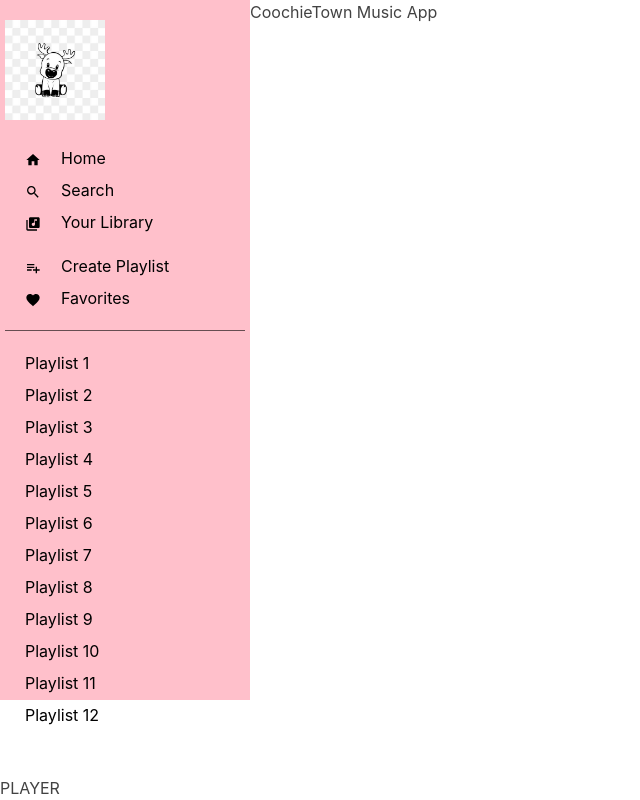
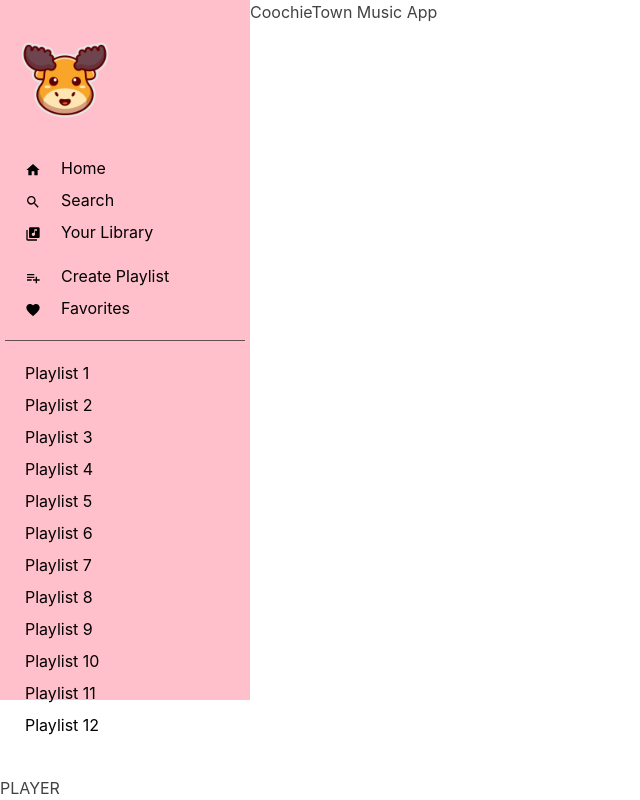
Before and after one commit to hainlthit/spotify-clone, a Next.js app: page / in a window 1280 px wide. Shown: the whole page, without its empty margins (0-640 px from the left). Built offline with nearby package versions, Linux system fonts and the light colour scheme.

Commit message:
changed logo

```diff
--- a/components/sideBar.tsx
+++ b/components/sideBar.tsx
@@ -61,8 +61,8 @@ const SideBar = () => {
       color="black"
     >
       <Box paddingY="20px" height="100%">
-        <Box width="120px" marginBottom="20px">
-          <NextImage src="/logo.jpg" height={100} width={100} />
+        <Box width="120px" marginBottom="10px">
+          <NextImage src="/logo.png" height={125} width={125} />
         </Box>
         <Box marginBottom="20px">
           <List spacing={2}>
```
Also changed, not shown: public/logo.jpg (deleted), public/logo.png (added).
